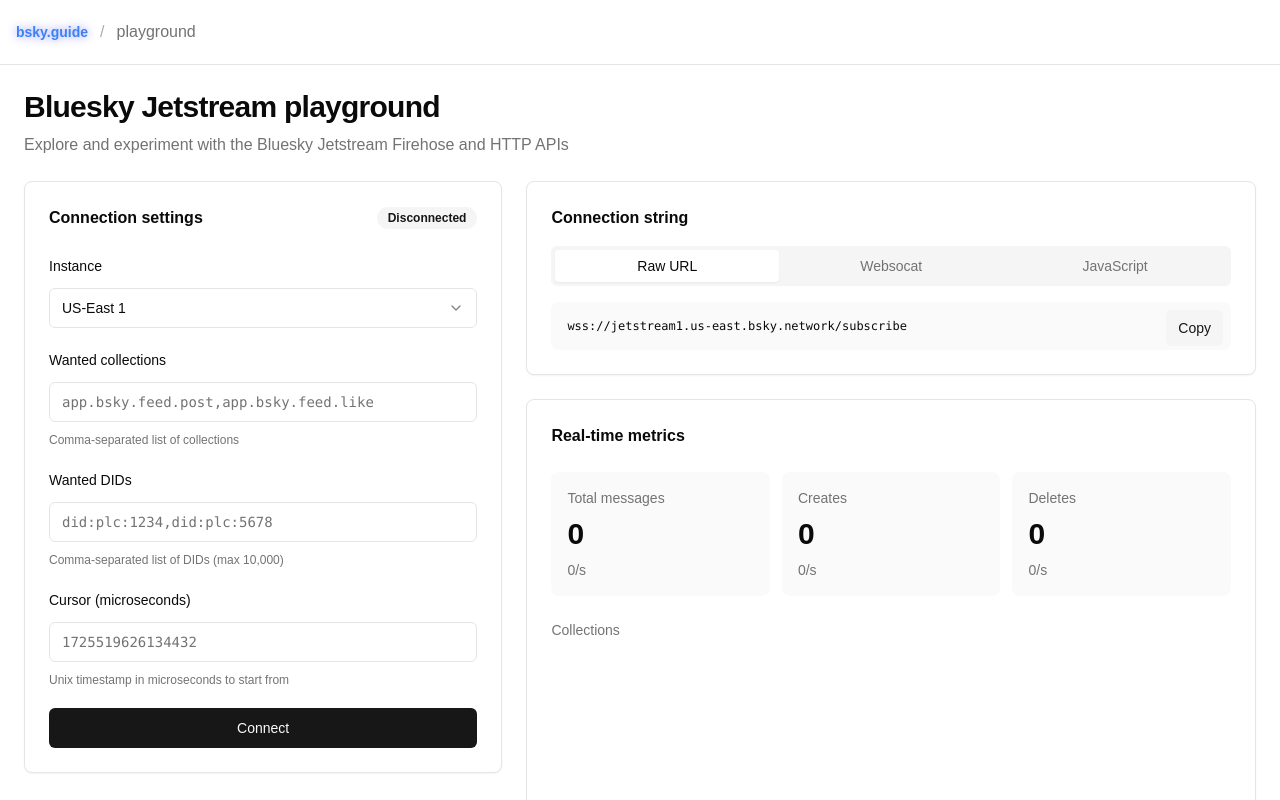
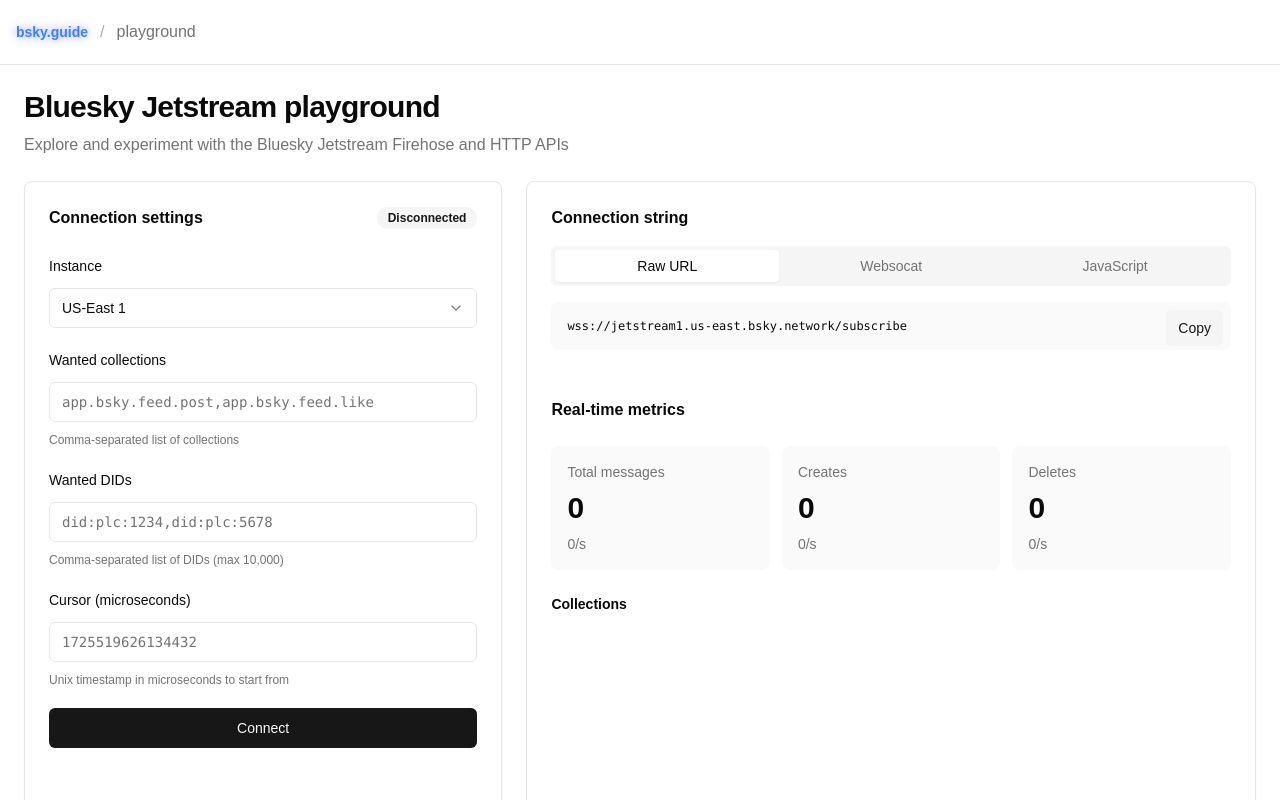
Before and after one commit to makeusabrew/playground.bsky.guide, a Next.js app: page / in a window 1280 px wide. Shown: the top 800 px of the page. Built offline with nearby package versions, Linux system fonts and the light colour scheme.

Commit message:
very minor visual tweaks

```diff
--- a/app/page.tsx
+++ b/app/page.tsx
@@ -7,6 +7,7 @@
 import { useJetstream } from './hooks/use-jetstream'
 import { JetstreamMetrics } from '@/lib/playground/jetstream/types'
 import { ConnectionString } from '@/components/connection-string'
+import { Card } from '@/components/ui/card'
 
 export default function Home() {
   const [isConnected, setIsConnected] = useState(false)
@@ -54,18 +55,18 @@
             </div>
 
             <div className="grid grid-cols-1 md:grid-cols-5 gap-6">
-              <div className="md:col-span-2">
+              <Card className="md:col-span-2">
                 <ConnectionConfig
                   isConnected={isConnected}
                   options={connectionOptions}
                   setOptions={setConnectionOptions}
                   setIsConnected={setIsConnected}
                 />
-              </div>
-              <div className="md:col-span-3 space-y-6">
+              </Card>
+              <Card className="md:col-span-3">
                 <ConnectionString options={connectionOptions} />
                 <MetricsDisplay metrics={metrics} />
-              </div>
+              </Card>
             </div>
 
             <div className="space-y-6">
--- a/components/connection-config.tsx
+++ b/components/connection-config.tsx
@@ -1,5 +1,4 @@
 'use client'
-import { Card } from '@/components/ui/card'
 import { Input } from '@/components/ui/input'
 import { Label } from '@/components/ui/label'
 import { Button } from '@/components/ui/button'
@@ -16,7 +15,7 @@
 
 export default function ConnectionConfig({ isConnected, options, setOptions, setIsConnected }: ConnectionConfigProps) {
   return (
-    <Card className="p-6">
+    <div className="p-6">
       <div className="space-y-6">
         <div className="flex items-center justify-between">
           <h2 className="font-semibold">Connection settings</h2>
@@ -126,6 +125,6 @@
           </Button>
         </div>
       </div>
-    </Card>
+    </div>
   )
 }
--- a/components/connection-string.tsx
+++ b/components/connection-string.tsx
@@ -1,5 +1,4 @@
 import { Button } from './ui/button'
-import { Card } from './ui/card'
 import { Tabs, TabsContent, TabsList, TabsTrigger } from './ui/tabs'
 import { JetstreamConfig } from '@/types/jetstream'
 
@@ -7,7 +6,7 @@
   const connectionStrings = buildConnectionString(options)
 
   return (
-    <Card className="p-6">
+    <div className="p-6">
       <div className="space-y-4">
         <h2 className="font-semibold">Connection string</h2>
 
@@ -39,7 +38,7 @@
           ))}
         </Tabs>
       </div>
-    </Card>
+    </div>
   )
 }
 
--- a/components/metrics-display.tsx
+++ b/components/metrics-display.tsx
@@ -1,5 +1,4 @@
 'use client'
-import { Card } from '@/components/ui/card'
 import { JetstreamMetrics } from '@/lib/playground/jetstream/types'
 import { Badge } from './ui/badge'
 import { ScrollArea } from './ui/scroll-area'
@@ -7,7 +6,7 @@
 function formatNumber(num: number): string {
   if (num === 0) return '0'
   if (num >= 1000) return `${(num / 1000).toFixed(1)}k`
-  return num.toFixed(1)
+  return num.toFixed(0)
 }
 
 function formatRate(rate: number): string {
@@ -23,7 +22,7 @@
 
 export default function MetricsDisplay({ metrics }: { metrics: JetstreamMetrics }) {
   return (
-    <Card className="p-6">
+    <div className="p-6">
       <div className="space-y-6">
         <div className="flex items-center justify-between">
           <h2 className="font-semibold">Real-time metrics</h2>
@@ -61,7 +60,7 @@
         </div>
 
         <div className="space-y-3">
-          <h3 className="text-sm font-medium text-muted-foreground">Collections</h3>
+          <h2 className="font-semibold text-sm">Collections</h2>
           <ScrollArea className="h-[200px]">
             <div className="space-y-0">
               {Object.entries(metrics.messagesByCollection)
@@ -69,7 +68,7 @@
                 .map(([collection, count]) => (
                   <div
                     key={collection}
-                    className="flex items-center justify-between py-2 px-4 rounded-md hover:bg-muted/50"
+                    className="flex items-center justify-between py-2 px-1.5 rounded-sm hover:bg-muted/50"
                   >
                     <div className="text-sm font-mono truncate flex-1">{collection}</div>
                     <div className="text-sm tabular-nums flex items-center gap-3">
@@ -84,6 +83,6 @@
           </ScrollArea>
         </div>
       </div>
-    </Card>
+    </div>
   )
 }
```
